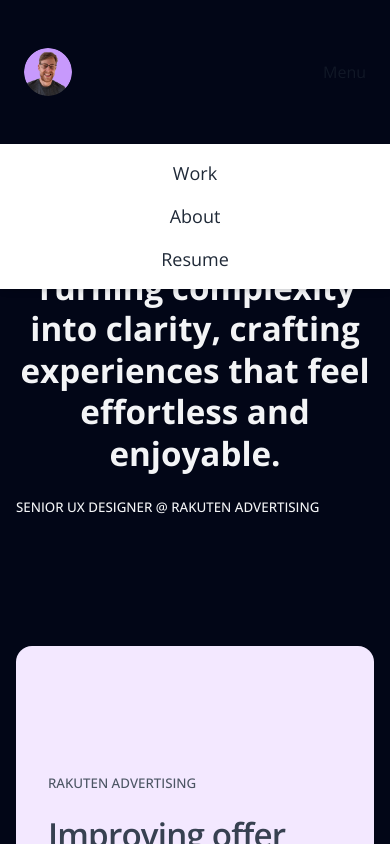
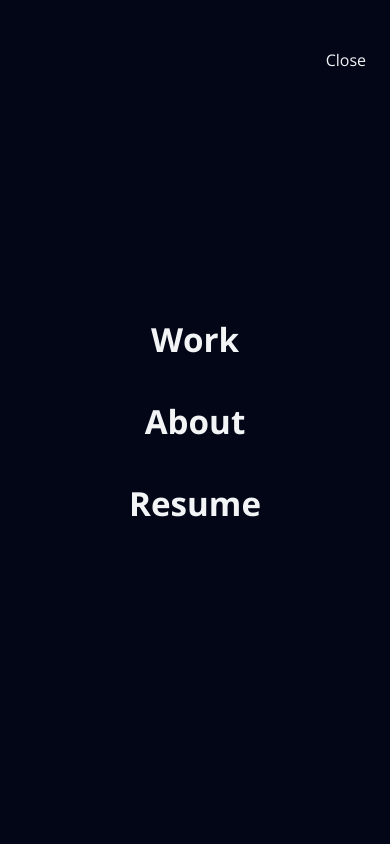
Before and after one commit to tomatronic/portfolio2024, a Next.js app: page / in a window 390 px wide. Both pictures are taken after a click on the button "Menu". Shown: the top 844 px of the page. Built offline with nearby package versions, Linux system fonts and the light colour scheme.

Commit message:
Adding some fixes to the navigation bar

```diff
--- a/src/app/components/hero.js
+++ b/src/app/components/hero.js
@@ -15,14 +15,14 @@ export default function Hero() {
     >
       <div className="grid h-full grid-cols-1 content-center justify-center gap-6">
         <div>
-          <p className="text-center text-xl text-gray-100 md:text-left md:text-2xl">Hi <WavingHand />, I'm Tom</p>
+          <p className="text-balance text-center text-xl text-gray-100 md:text-left md:text-2xl">Hi <WavingHand />, I'm Tom</p>
         </div>
         <div>
-          <h1 className="max-w-3xl text-center text-3xl font-bold leading-tight tracking-normal text-gray-100 md:text-left md:text-4xl dark:text-white">Turning complexity into clarity, crafting experiences that feel effortless and enjoyable.</h1>
+          <h1 className="max-w-3xl text-balance text-center text-3xl font-bold leading-tight tracking-normal text-gray-100 md:max-w-2xl md:text-left md:text-4xl dark:text-white">I'm a UX Designer crafting experiences that feel effortless and enjoyable one pixel at a time.</h1>
         </div>
 
         <div>
-          <p className="text-sm font-medium uppercase text-gray-100">
+          <p className="text-center text-sm font-medium uppercase text-gray-100 md:text-left">
             Senior UX designer @ <a href="https://www.rakutenadvertising.com" target="_blank" rel="noreferrer">Rakuten Advertising</a>
           </p>
         </div>
--- a/src/app/components/navigation.js
+++ b/src/app/components/navigation.js
@@ -2,10 +2,38 @@
 
 import Image from 'next/image'
 import Link from 'next/link'
-import { useState } from 'react'
+import { useState, useEffect, useRef } from 'react'
 
 export default function Navigation() {
   const [isMenuOpen, setIsMenuOpen] = useState(false)
+  const menuRef = useRef(null)
+  const buttonRef = useRef(null)
+
+  // Toggle menu open/closed
+  const toggleMenu = () => {
+    setIsMenuOpen(!isMenuOpen)
+  }
+
+  // Handle clicks outside of menu (though less relevant with full-screen overlay)
+  useEffect(() => {
+    const handleClickOutside = (event) => {
+      if (isMenuOpen &&
+          menuRef.current &&
+          !menuRef.current.contains(event.target) &&
+          !buttonRef.current.contains(event.target)
+      ) {
+        setIsMenuOpen(false)
+      }
+    }
+
+    if (isMenuOpen) {
+      document.addEventListener('mousedown', handleClickOutside)
+    }
+
+    return () => {
+      document.removeEventListener('mousedown', handleClickOutside)
+    }
+  }, [isMenuOpen])
 
   return (
     <>
@@ -23,42 +51,83 @@ export default function Navigation() {
              </Link>
 
             <button
-              className="md:hidden"
-              onClick={() => setIsMenuOpen(!isMenuOpen)}
+              ref={buttonRef}
+              className="text-gray-100 md:hidden"
+              onClick={toggleMenu}
             >
-              Menu
+              {isMenuOpen ? 'Close' : 'Menu'}
             </button>
 
             <div className="hidden md:flex md:space-x-8">
-              <Link href="/#work" className="text-base text-gray-100 hover:text-gray-600">Work</Link>
-              <Link href="/about" className="text-base text-gray-100 hover:text-gray-600">About</Link>
+              <Link
+                href="/#work"
+                className="group relative text-base text-gray-100"
+              >
+                <span className="relative z-10">Work</span>
+                <span className="absolute bottom-0 left-0 h-0.5 w-full origin-left scale-x-0 bg-teal-400 transition-transform duration-300 ease-out group-hover:scale-x-100"></span>
+              </Link>
+              <Link
+                href="/about"
+                className="group relative text-base text-gray-100"
+              >
+                <span className="relative z-10">About</span>
+                <span className="absolute bottom-0 left-0 h-0.5 w-full origin-left scale-x-0 bg-teal-400 transition-transform duration-300 ease-out group-hover:scale-x-100"></span>
+              </Link>
               <a
                 href="/resume.pdf"
-                className="text-base text-gray-100 hover:text-gray-600"
+                className="group relative text-base text-gray-100"
                 target="_blank"
                 rel="noopener noreferrer"
               >
-                Resume
+                <span className="relative z-10">Resume</span>
+                <span className="absolute bottom-0 left-0 h-0.5 w-full origin-left scale-x-0 bg-teal-400 transition-transform duration-300 ease-out group-hover:scale-x-100"></span>
               </a>
             </div>
           </div>
         </div>
       </nav>
 
-      {/* Mobile menu */}
+      {/* Full-screen Mobile menu */}
       {isMenuOpen && (
-        <div className="fixed left-0 right-0 z-40 bg-white shadow-md md:hidden">
-          <div className="container mx-auto max-w-screen-xl px-6 py-4">
-            <div className="flex flex-col items-center space-y-4">
-              <Link href="/#work" className="text-base text-gray-800 hover:text-gray-600">Work</Link>
-              <Link href="/about" className="text-base text-gray-800 hover:text-gray-600">About</Link>
+        <div
+          ref={menuRef}
+          className="fixed inset-0 z-50 bg-slate-950 md:hidden"
+        >
+          <div className="container relative mx-auto h-full px-6 py-12">
+            {/* Close button positioned identically to menu button */}
+            <button
+              onClick={() => setIsMenuOpen(false)}
+              className="absolute right-6 top-12 text-gray-100 md:hidden"
+            >
+              Close
+            </button>
+
+            <div className="flex h-full flex-col items-center justify-center space-y-8">
+              <Link
+                href="/#work"
+                className="group relative text-3xl font-bold text-gray-100"
+                onClick={() => setIsMenuOpen(false)}
+              >
+                <span className="relative z-10">Work</span>
+                <span className="absolute bottom-0 left-0 h-1 w-full origin-left scale-x-0 bg-teal-400 transition-transform duration-300 ease-out group-hover:scale-x-100"></span>
+              </Link>
+              <Link
+                href="/about"
+                className="group relative text-3xl font-bold text-gray-100"
+                onClick={() => setIsMenuOpen(false)}
+              >
+                <span className="relative z-10">About</span>
+                <span className="absolute bottom-0 left-0 h-1 w-full origin-left scale-x-0 bg-teal-400 transition-transform duration-300 ease-out group-hover:scale-x-100"></span>
+              </Link>
               <a
                 href="/resume.pdf"
-                className="text-base text-gray-800 hover:text-gray-600"
+                className="group relative text-3xl font-bold text-gray-100"
                 target="_blank"
                 rel="noopener noreferrer"
+                onClick={() => setIsMenuOpen(false)}
               >
-                Resume
+                <span className="relative z-10">Resume</span>
+                <span className="absolute bottom-0 left-0 h-1 w-full origin-left scale-x-0 bg-teal-400 transition-transform duration-300 ease-out group-hover:scale-x-100"></span>
               </a>
             </div>
           </div>
```
